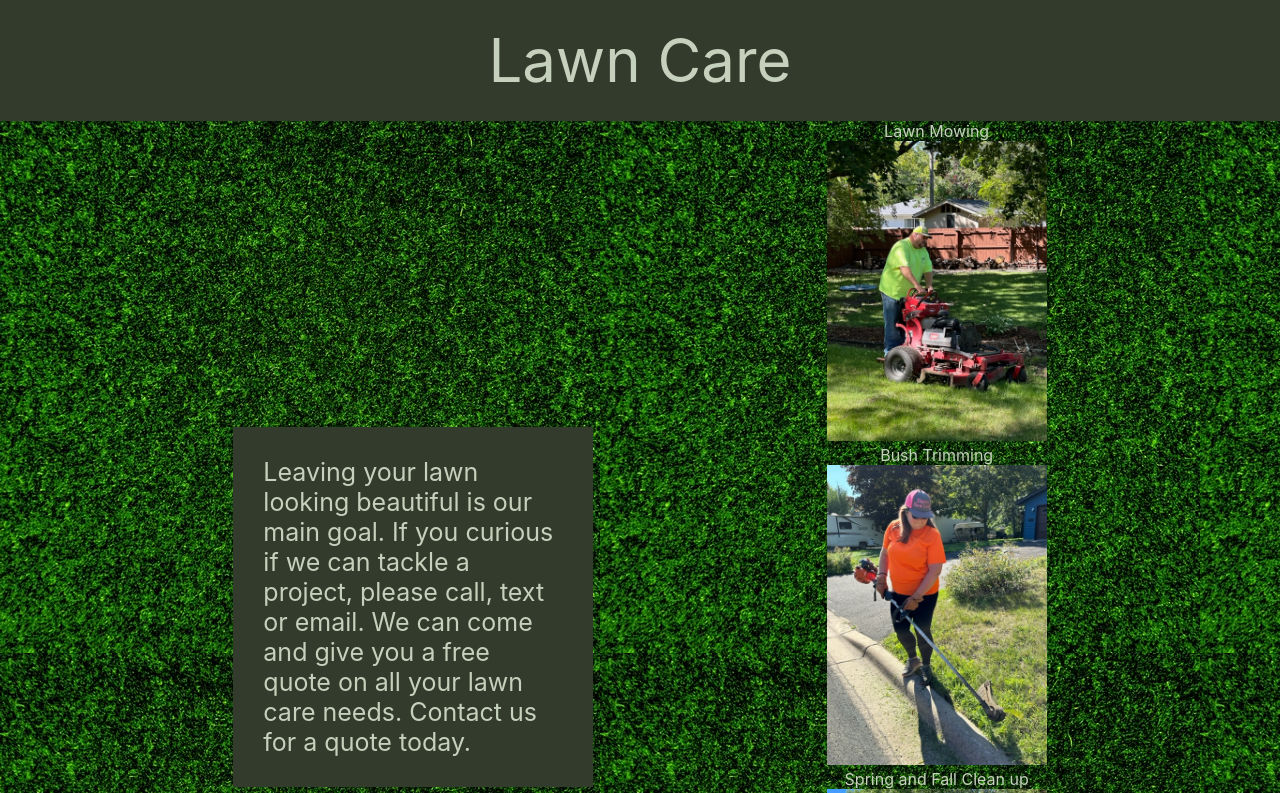
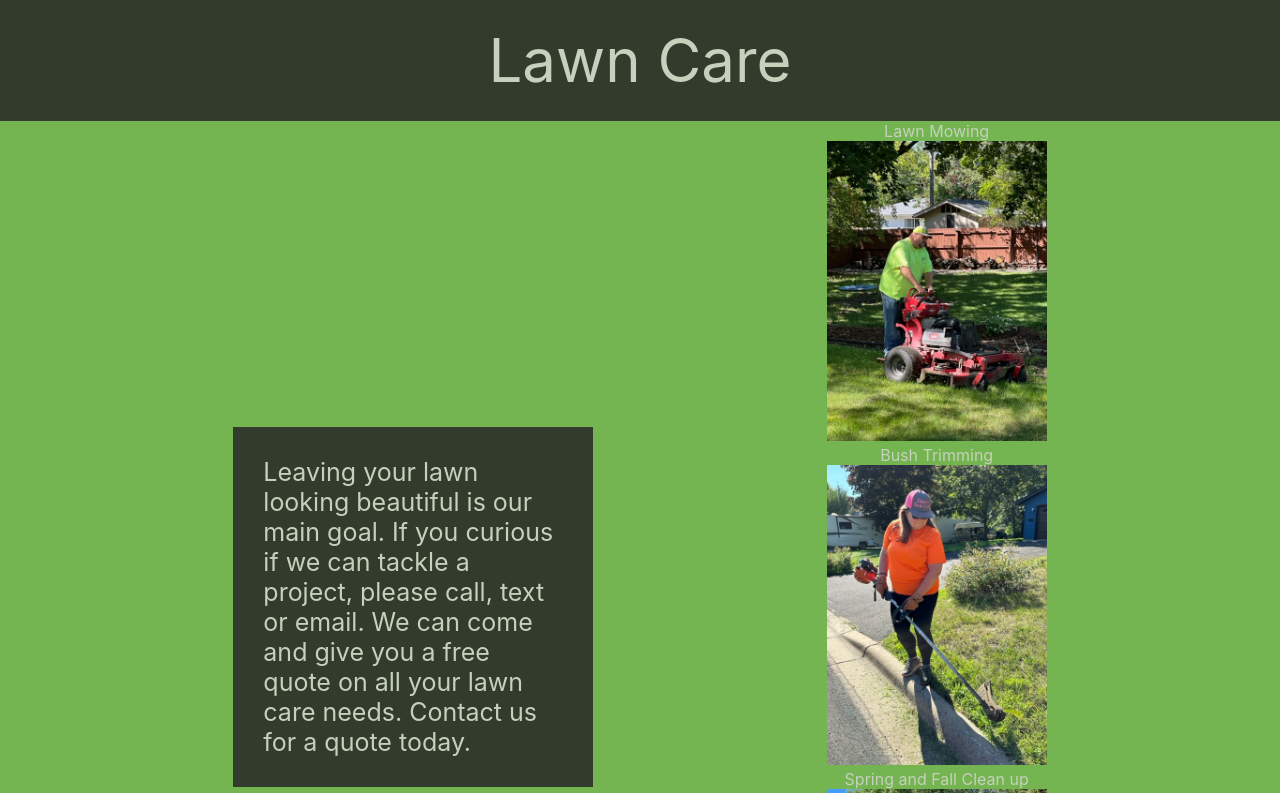
Before and after one commit to Jacobschoenbauer/quick-shot, a React (Create React App) app: page / in a window 1280 px wide. Shown: the part 1747-2540 px from the top of the page. Built offline with nearby package versions, Linux system fonts and the light colour scheme; the HTML template or start-up script is replaced by a standard one.

Commit message:
new background

```diff
--- a/src/App.css
+++ b/src/App.css
@@ -148,10 +148,15 @@ body {
   padding: 2%;
   text-align: center;
 }
+.service-one-main-back {
+ background-color: #74b451;
+
+}
 .service-one-main {
   display: flex;
   align-items: center;
   justify-content: space-evenly;
+
 }
 .service-one-about {
   font-size: 25px;
--- a/src/pages/ServiceOne.js
+++ b/src/pages/ServiceOne.js
@@ -30,7 +30,7 @@ export default class ServiceOne extends Component {
         <section className="service-one-title">
           <div>{serviceOne}</div>
         </section>
-        <article className="service-one-main">
+        <article className="service-one-main service-one-main-back">
           <section className="service-one-about">{aboutServiceOne}</section>
           <section className="service-one-flex">
             <div className="product-flex">
```
